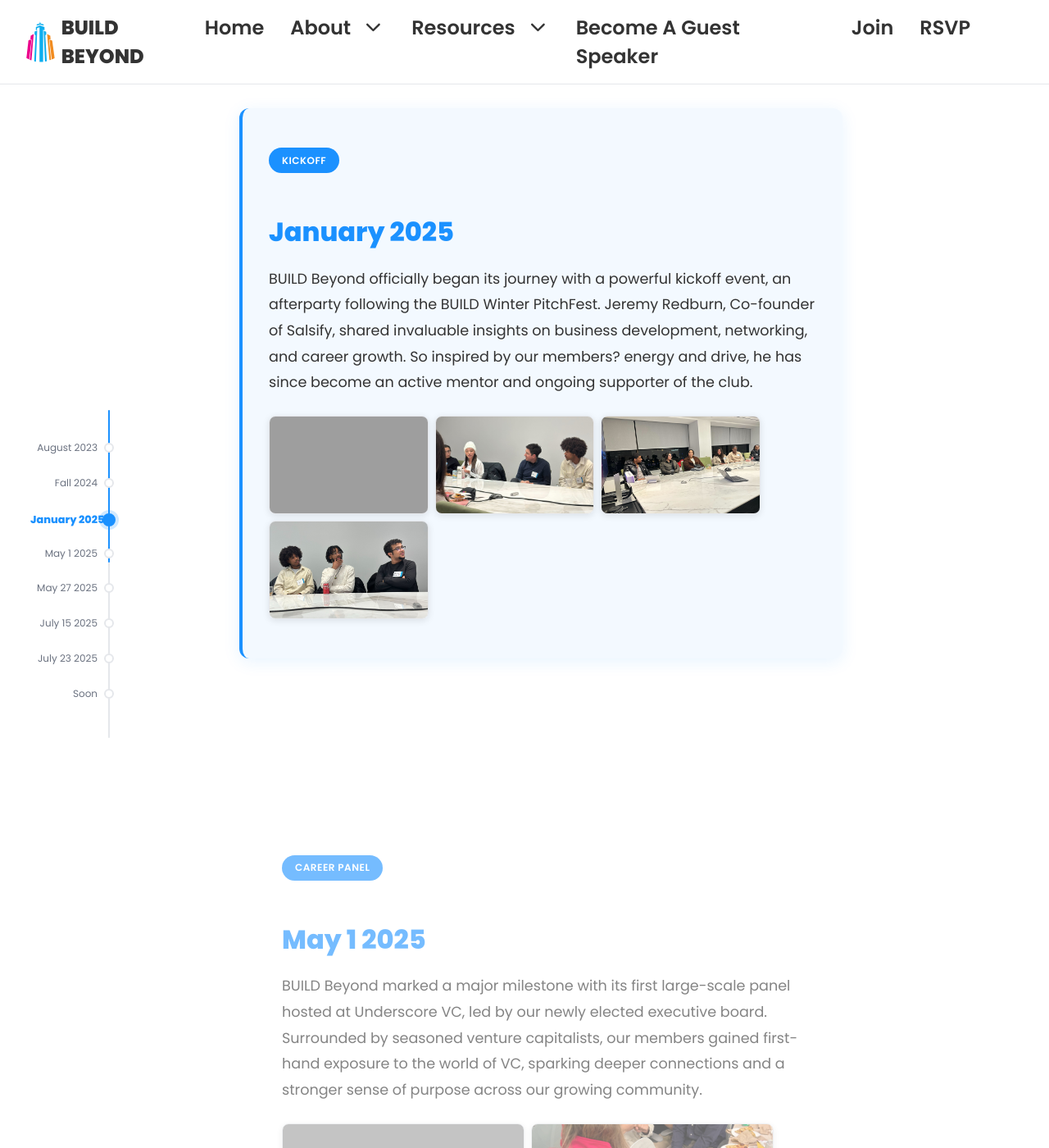
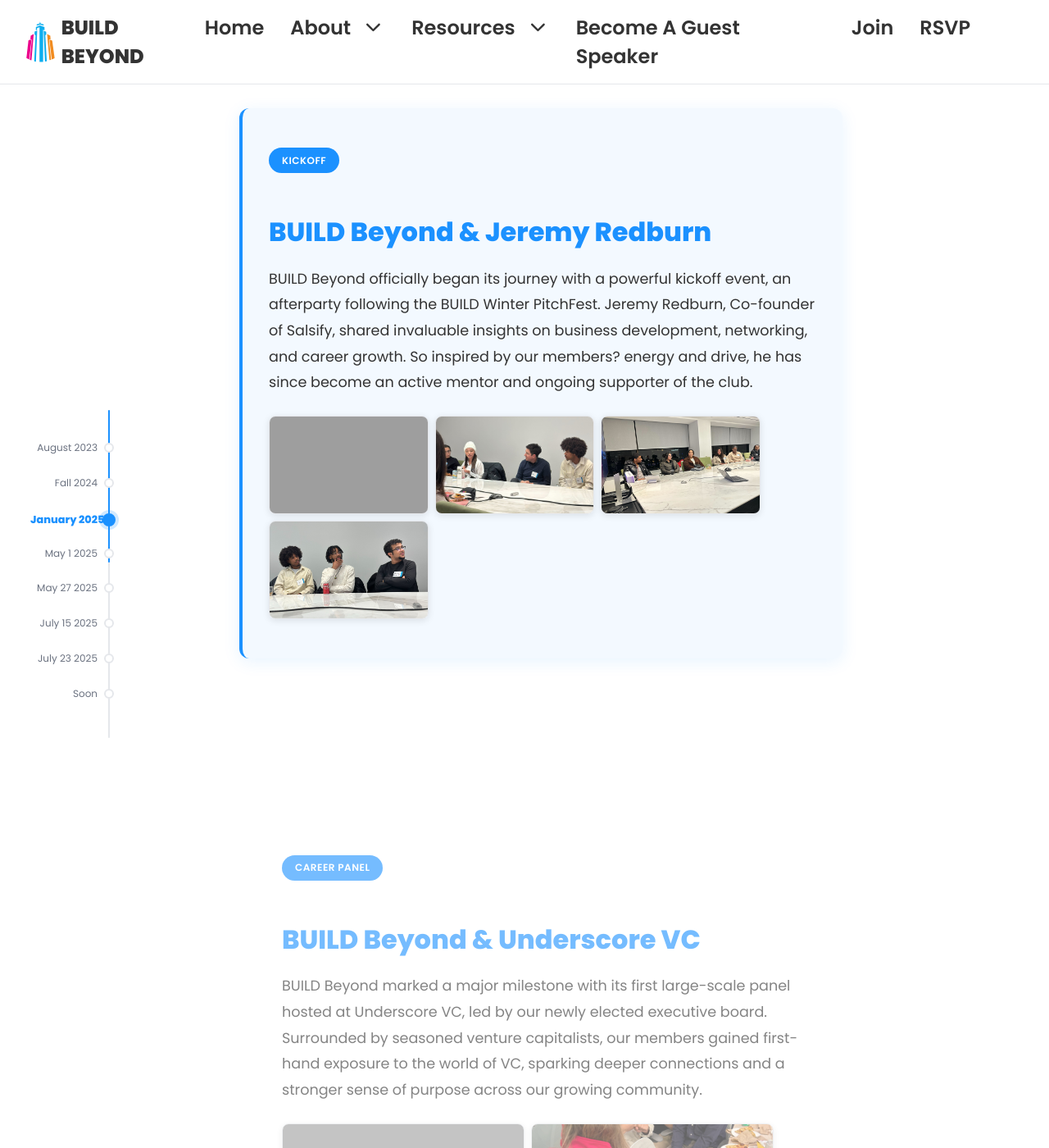
Before and after one commit to BUILDBeyondDev/BUILDBeyondClub, a Jekyll site: the page built from timeline.html, in a window 1280 px wide and 1400 px high, scrolled down 1764 px. Shown: the whole window at 82% size. Built offline with Jekyll 4.4.1, drawn with Linux system fonts in a browser that asks for light colours; some of the changed text lies outside the part shown; grey boxes are pictures that could not be loaded.

Commit message:
Auto-update timeline from Google Sheets - 2025-08-01T14:30:51.279Z

```diff
--- a/timeline.html
+++ b/timeline.html
@@ -60,7 +60,7 @@
 
     <div class="timeline-item" data-year="2025-Jan">
       <div class="event-tag">Kickoff</div>
-      <h3>January 2025</h3>
+      <h3>BUILD Beyond & Jeremy Redburn</h3>
       <p>BUILD Beyond officially began its journey with a powerful kickoff event, an afterparty following the BUILD Winter PitchFest. Jeremy Redburn, Co-founder of Salsify, shared invaluable insights on business development, networking, and career growth. So inspired by our members? energy and drive, he has since become an active mentor and ongoing supporter of the club.</p>
       <div class="timeline-image-gallery">
         <img src="{{ '/images/timeline/2025-Jan/img_6708.jpg' | relative_url }}" alt="img 6708" class="timeline-gallery-image" loading="lazy">
@@ -72,7 +72,7 @@
 
     <div class="timeline-item" data-year="2025-May-01">
       <div class="event-tag">Career Panel</div>
-      <h3>May 1 2025</h3>
+      <h3>BUILD Beyond & Underscore VC</h3>
       <p>BUILD Beyond marked a major milestone with its first large-scale panel hosted at Underscore VC, led by our newly elected executive board. Surrounded by seasoned venture capitalists, our members gained first-hand exposure to the world of VC, sparking deeper connections and a stronger sense of purpose across our growing community.</p>
       <div class="timeline-image-gallery">
         <img src="{{ '/images/timeline/2025-May-01/img_8655.jpg' | relative_url }}" alt="img 8655" class="timeline-gallery-image" loading="lazy">
@@ -82,7 +82,7 @@
 
     <div class="timeline-item" data-year="2025-May-27">
       <div class="event-tag">BUILDFest</div>
-      <h3>May 27 2025</h3>
+      <h3>BUILDFest</h3>
       <p>BUILDFest is the annual showcase and celebration where students, alumni and community members come together to watch Y1 students pitch, share stories, and reconnect. It?s part expo, part reunion and all about highlighting the creativity and growth within the BUILD Boston.</p>
       <div class="timeline-image-gallery">
         <img src="{{ '/images/timeline/2025-May-27/1f71152539d25e1cfb6e5a8cc2eb3133.jpg' | relative_url }}" alt="1f71152539d25e1cfb6e5a8cc2eb3133" class="timeline-gallery-image" loading="lazy">
@@ -94,7 +94,7 @@
 
     <div class="timeline-item" data-year="2025-July-15">
       <div class="event-tag">Bowling Night</div>
-      <h3>July 15 2025</h3>
+      <h3>BUILD Beyond &  First Citizens Bank / SVB</h3>
       <p>BUILD Beyond took over Lucky Strike Fenway with 17 alumni attending alongside professionals and BUILD staff for an evening of food, bowling and networking. Our club president, Matthew, bowled for the first time ever and somehow outscored everyone. Between games, alumni networked with professionals from SVB over pizza and drinks, making it a fun and relaxed way to build relationships and unwind together.</p>
       <div class="timeline-image-gallery">
         <img src="{{ '/images/timeline/2025-July-15/img_2497.jpg' | relative_url }}" alt="img 2497" class="timeline-gallery-image" loading="lazy">
```
